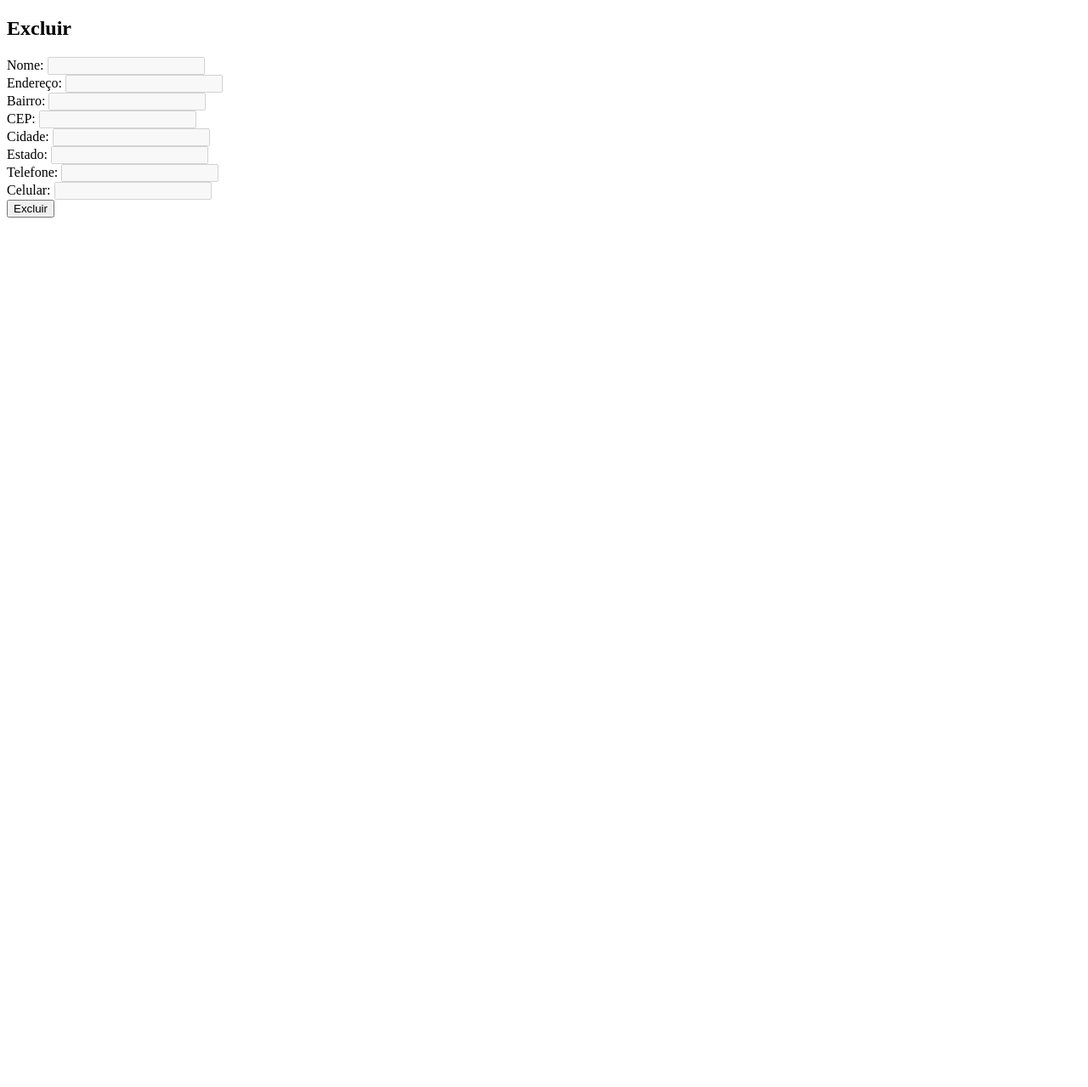
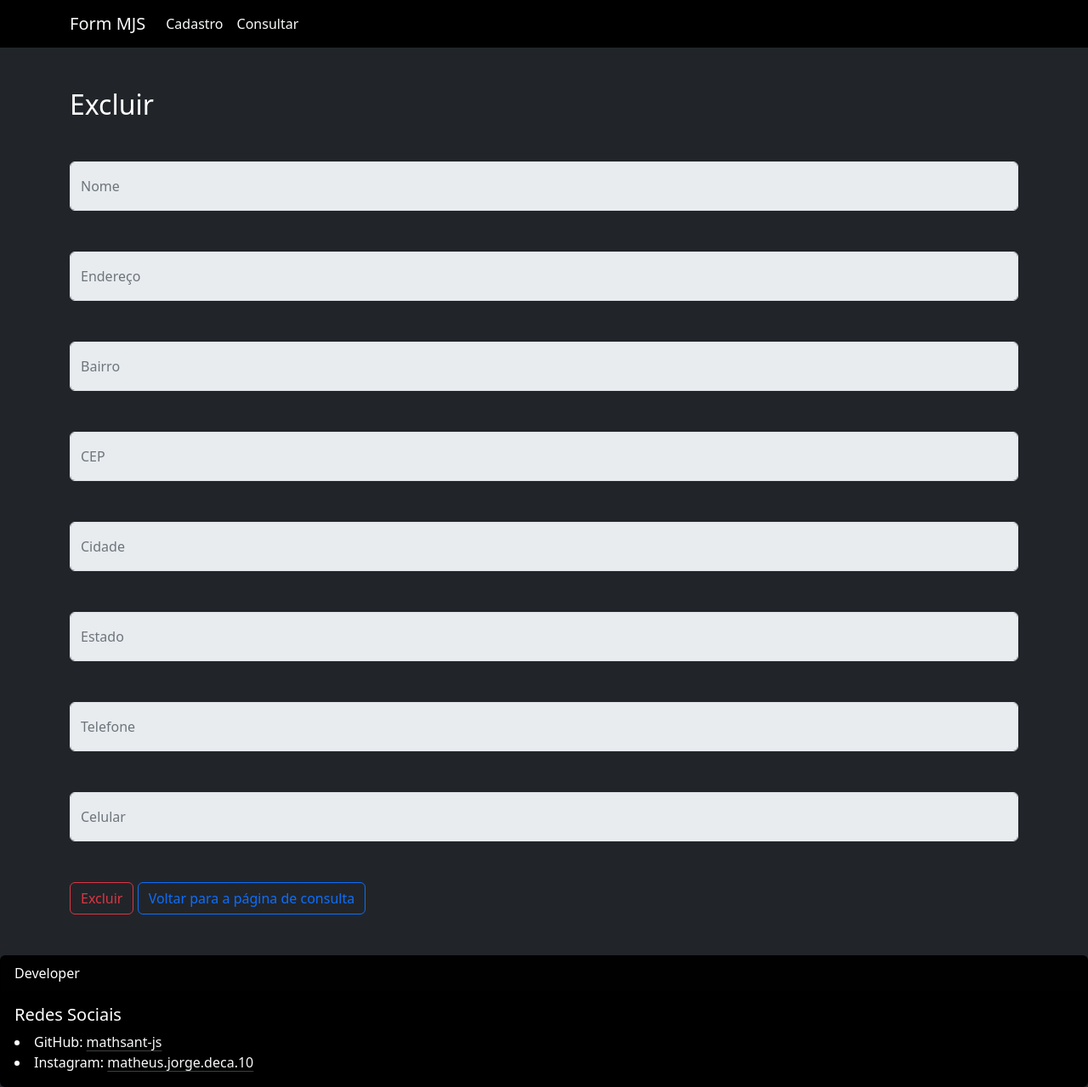
Before and after one commit to mathsant-js/projeto_web_banco_de_dados, a PHP site: page /excluir.php?acao=1 in a window 1280 px wide. Shown: the whole page at 85% size. Before the commit the page ends 256 px from the top, so only its background shows below. Run offline with PHP 8.4, Linux system fonts and the light colour scheme; data comes from the database, SQL or seed files in the repository; data that the repository does not hold is empty.

Commit message:
feat: excluir page style has been changed

```diff
--- a/excluir.php
+++ b/excluir.php
@@ -1,4 +1,4 @@
-<?php require_once $_SERVER['DOCUMENT_ROOT'] . '/projeto_web_banco_de_dados/controller/pessoaController.php';?>
+<?php require_once $_SERVER['DOCUMENT_ROOT'] . '/projeto_web_banco_de_dados/controller/pessoaController.php'; ?>
 
 <!DOCTYPE html>
 <html lang="en">
@@ -8,13 +8,28 @@
     <meta name="viewport" content="width=device-width, initial-scale=1.0">
     <title>Excluir</title>
     <title>Tela de Cadastro</title>
+    <link href="https://cdn.jsdelivr.net/npm/bootstrap@5.3.3/dist/css/bootstrap.min.css" rel="stylesheet" integrity="sha384-QWTKZyjpPEjISv5WaRU9OFeRpok6YctnYmDr5pNlyT2bRjXh0JMhjY6hW+ALEwIH" crossorigin="anonymous">
     <script src="https://cdn.jsdelivr.net/npm/@popperjs/core@2.11.8/dist/umd/popper.min.js" integrity="sha384-I7E8VVD/ismYTF4hNIPjVp/Zjvgyol6VFvRkX/vR+Vc4jQkC+hVqc2pM8ODewa9r" crossorigin="anonymous"></script>
     <script src="https://cdn.jsdelivr.net/npm/bootstrap@5.3.3/dist/js/bootstrap.min.js" integrity="sha384-0pUGZvbkm6XF6gxjEnlmuGrJXVbNuzT9qBBavbLwCsOGabYfZo0T0to5eqruptLy" crossorigin="anonymous"></script>
 </head>
 
-<body>
+<body class="bg-dark">
+    <nav class="navbar navbar-expand-lg bg-black mb-5">
+        <div class="container">
+            <a class="navbar-brand text-light" href="#">Form MJS</a>
+            <button class="navbar-toggler" type="button" data-bs-toggle="collapse" data-bs-target="#navbarNavAltMarkup" aria-controls="navbarNavAltMarkup" aria-expanded="false" aria-label="Toggle navigation">
+                <span class="navbar-toggler-icon"></span>
+            </button>
+            <div class="collapse navbar-collapse" id="navbarNavAltMarkup">
+                <div class="navbar-nav">
+                    <a class="nav-link active text-light" aria-current="page" href="#">Cadastro</a>
+                    <a class="nav-link text-light" href="consulta.php?acao=consultar">Consultar</a>
+                </div>
+            </div>
+        </div>
+    </nav>
     <div class="container">
-        <h2>Excluir</h2>
+        <h2 class="text-white">Excluir</h2>
         <?php
         // cria um objeto e atribui a ele uma instância de pessoaController
         $pessoaController = new PessoaController();
@@ -24,56 +39,63 @@
 
         <!-- o método do formulário é definido como POST e sua ação (para onde os dados serão enviados) como o arquivo pessoaController.php, com a ação excluir e o id selecionado -->
         <form method="POST" action="controller/pessoaController.php?acao=excluir&id=<?php echo $pessoa['id']; ?>">
-            <div class="form-group">
-                <label for="nome">Nome:</label>
-                <input type="text" class="form-control" id="nome" name="nome" value="<?php echo $pessoa['nome']; ?>" disabled>
+            <div class="form-floating my-5">
+                <input type="text" class="form-control" id="nome" name="nome" placeholder="Digite o seu nome" aria-label="Username" value="<?php echo $pessoa['nome']; ?>" disabled>
+                <label for="nome">Nome</label>
+            </div>
+            <div class="form-floating mb-5">
+                <input type="text" class="form-control" id="endereco" name="endereco" placeholder="Digite o seu endereço" aria-label="Username" value="<?php echo $pessoa['endereco']; ?>" disabled>
+                <label for="endereco">Endereço</label>
             </div>
 
-
-            <div class="form-group">
-                <label for="endereco">Endereço:</label>
-                <input type="text" class="form-control" id="endereco" name="endereco" value="<?php echo $pessoa['endereco']; ?>" disabled>
+            <div class="form-floating mb-5">
+                <input type="text" class="form-control" id="bairro" name="bairro" placeholder="Digite o seu bairro" aria-label="Username" value="<?php echo $pessoa['bairro']; ?>" disabled>
+                <label for="bairro" class="mb-2">Bairro</label>
             </div>
 
-
-            <div class="form-group">
-                <label for="bairro">Bairro:</label>
-                <input type="text" class="form-control" id="bairro" name="bairro" value="<?php echo $pessoa['bairro']; ?>" disabled>
+            <div class="form-floating mb-5">
+                <input type="text" class="form-control" id="cep" name="cep" placeholder="Digite o seu CEP" aria-label="Username" value="<?php echo $pessoa['cep']; ?>" disabled>
+                <label for="cep" class="mb-2">CEP</label>
             </div>
 
-
-            <div class="form-group">
-                <label for="cep">CEP:</label>
-                <input type="text" class="form-control" id="cep" name="cep" value="<?php echo $pessoa['cep']; ?>" disabled>
+            <div class="form-floating mb-5">
+                <input type="text" class="form-control" id="cidade" name="cidade" placeholder="Digite a sua cidade" aria-label="Username" value="<?php echo $pessoa['cidade']; ?>" disabled>
+                <label for="cidade" class="mb-2">Cidade</label>
             </div>
 
-
-            <div class="form-group">
-                <label for="cidade">Cidade:</label>
-                <input type="text" class="form-control" id="cidade" name="cidade" value="<?php echo $pessoa['cidade']; ?>" disabled>
+            <div class="form-floating mb-5">
+                <input type="text" class="form-control" id="estado" name="estado" placeholder="Digite o seu estado" aria-label="Username" value="<?php echo $pessoa['estado']; ?>" disabled>
+                <label for="estado" class="mb-2">Estado</label>
             </div>
 
-
-            <div class="form-group">
-                <label for="estado">Estado:</label>
-                <input type="text" class="form-control" id="estado" name="estado" value="<?php echo $pessoa['estado']; ?>" disabled>
+            <div class="form-floating mb-5">
+                <input type="text" class="form-control" id="telefone" name="telefone" placeholder="Digite o seu telefone" aria-label="Username" value="<?php echo $pessoa['telefone']; ?>" disabled>
+                <label for="tel" class="mb-2">Telefone</label>
             </div>
 
+            <div class="form-floating mb-5">
+                <input type="text" class="form-control" id="celular" name="celular" placeholder="Digite o seu celular" aria-label="Username" value="<?php echo $pessoa['celular']; ?>" disabled>
+                <label for="cel" class="mb-2">Celular</label>
+            </div>
+            <button type="submit" class="btn btn-outline-danger">Excluir</button>
+            <a href="consulta.php?acao=semAcao" class="btn btn-outline-primary">Voltar para a página de consulta</a>
+        </form>
 
-            <div class="form-group">
-                <label for="telefone">Telefone:</label>
-                <input type="text" class="form-control" id="telefone" name="telefone" value="<?php echo $pessoa['telefone']; ?>" disabled>
-            </div>
-
-
-            <div class="form-group">
-                <label for="celular">Celular:</label>
-                <input type="text" class="form-control" id="celular" name="celular" value="<?php echo $pessoa['celular']; ?>" disabled>
-            </div>
-            <button type="submit" class="btn btn-primary">Excluir</button>
-        </form>
-        <br>
     </div>
 </body>
+<footer class="mt-5">
+    <div class="card bg-black">
+        <div class="card-header text-white">
+            Developer
+        </div>
+        <div class="card-body text-white">
+            <h5 class="card-title">Redes Sociais</h5>
+            <li class="card-text">GitHub:
+                <a href="https://github.com/mathsant-js" class="link-light link-offset-2 link-underline-opacity-25 link-underline-opacity-100-hover" target="_blank">mathsant-js</a>
+            </li>
+            <li>Instagram: <a href="https://www.instagram.com/matheus.jorge.deca.10/" class="link-light link-offset-2 link-underline-opacity-25 link-underline-opacity-100-hover" target="_blank">matheus.jorge.deca.10</a></li>
+        </div>
+    </div>
+</footer>
 
 </html>
```
